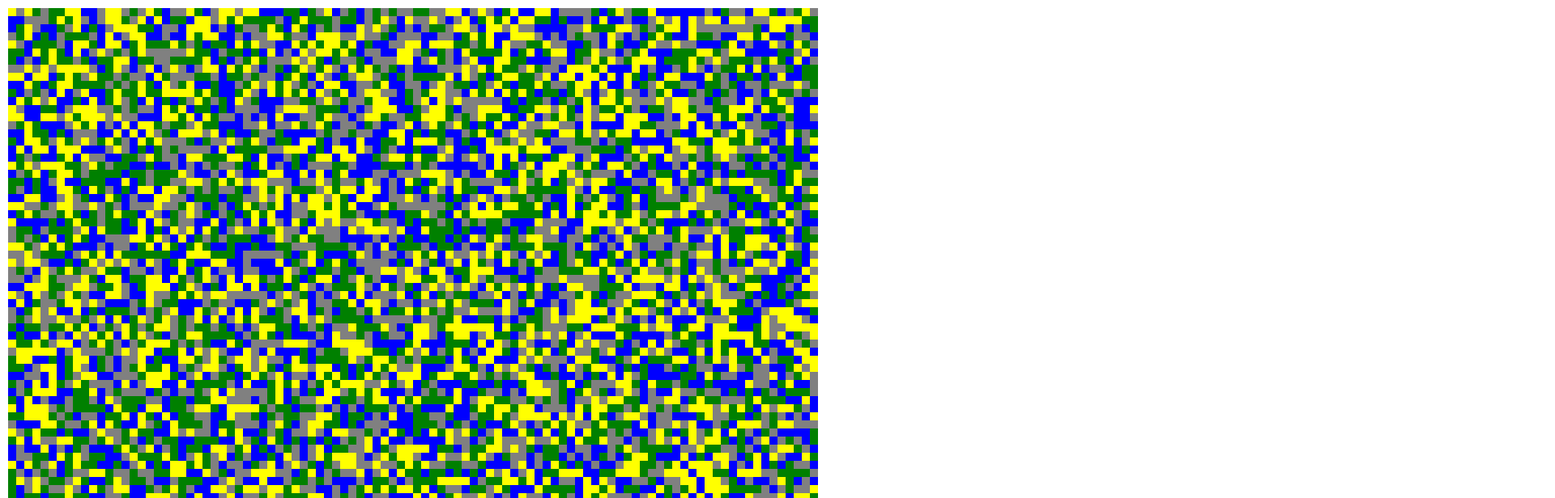
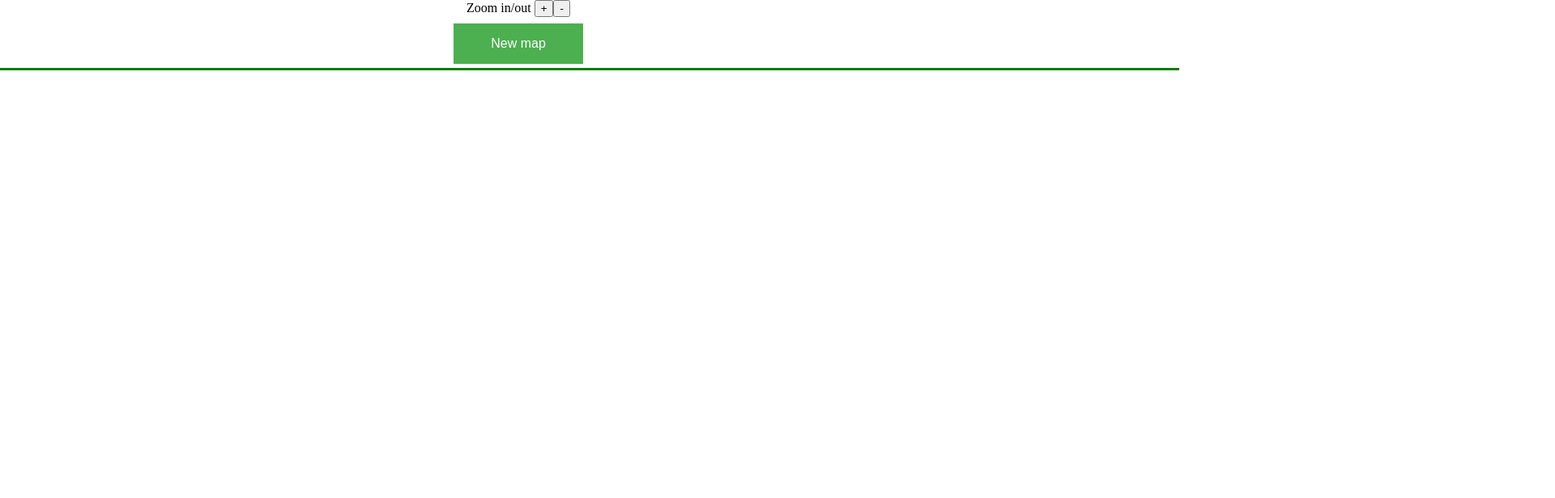
Before and after one commit to Jag114/RTS.JS, a React (Vite) app: page / in a window 1280 px wide. Shown: the top 616 px of the page at 81% size, 1920 px wide, since content can reach past the window. Built offline with nearby package versions, Linux system fonts and the light colour scheme.

Commit message:
function to zoom, and scale variable added

```diff
--- a/src/components/Map.css
+++ b/src/components/Map.css
@@ -1,3 +1,24 @@
-body{
+.map-holder{
+  display: flex;
+  flex-direction: column;
   text-align: center;
+  justify-content: center;
+  align-items: center;
 }
+
+.map-canvas{
+  outline: solid green;
+  padding: 1rem;
+}
+
+.map-button{
+  background-color: #4CAF50;
+  border: none;
+  color: white;
+  padding: 1rem 2rem;
+  text-decoration: none;
+  font-size: 1rem;
+  width: 10rem;
+  margin-top: .5rem;
+  margin-bottom: .5rem;
+}
--- a/src/components/Map.tsx
+++ b/src/components/Map.tsx
@@ -1,21 +1,33 @@
 import { useEffect, useRef, useState } from "react";
 import "./Map.css";
 
+const COL_NUMBER = 160;
+const ROW_NUMBER = 80;
+let scale = 1;
+let newMap:any;
+
 function Map() {
-
-  const [ map, setMap ] = useState(false);
+  // custom hook for this
+  if(localStorage.getItem("mapState") !== null){
+    newMap = [...JSON.parse(localStorage.getItem("mapState")!)]
+  }else{
+    newMap = makeMap();
+  }
+  const [ map, setMap ] = useState([...newMap]) //visible world, changes
+  const [ remake, setRemake ] = useState(false);
   const canvasRef = useRef<HTMLCanvasElement>(null);
+  const worldMap = [...map]; //constant data for world
+  localStorage.setItem("mapState", JSON.stringify(map));
 
   type Cell = { //add terrain type
     x:number, y:number, width:number, height:number,
   }
-  let mapCellsRows = new Array(100);
-  for(let i = 0; i < mapCellsRows.length; i++){
-    mapCellsRows[i] = new Array(100);
-  }
 
-  for (let i = 0; i < mapCellsRows.length; i++) {
-    for(let j = 0; j < mapCellsRows.length; j++){
+  function makeMap(){
+    let mapCellsRows = new Array(ROW_NUMBER).fill(new Array(COL_NUMBER));
+
+    for (let i = 0; i < ROW_NUMBER; i++) {
+      for(let j = 0; j < COL_NUMBER; j++){
         let cell:Cell = {
           x: i,
           y: j,
@@ -25,28 +37,32 @@ function Map() {
         mapCellsRows[i][j] = cell;
       }
     }
+    return mapCellsRows;
+  }
 
   const colorArray = ['gray', 'green', 'blue', 'yellow'];
   //randomized colors
-  function draw(ctx:CanvasRenderingContext2D, cell:Cell, i:number, j:number){
+  function draw(ctx:CanvasRenderingContext2D | undefined, cell:Cell, i:number, j:number){
     const { width, height } = cell;
+    if(ctx !== undefined){
       ctx.beginPath()
       //add perlin noise or weights to certain colours aka terrains
       let index = Math.floor(Math.random() * colorArray.length);
       ctx.fillStyle = colorArray[index];
-    ctx.fillRect(i * 10 + 10, j * 10 + 10, width, height);
+      ctx.fillRect(i * 10 * scale, j * 10 * scale, width, height);
       ctx.closePath();
     }
+  }
 
+  const canvas:HTMLCanvasElement | null = canvasRef.current;
+  const context = canvas?.getContext('2d');
   //https://stackoverflow.com/questions/47774145/creating-chess-board-with-canvas
   //when player moves the map its should redraw, make 1 cell bigger visually
   useEffect(() => {
-    const canvas:HTMLCanvasElement | null = canvasRef.current;
     if(canvas !== null){
-      const context = canvas.getContext('2d');
       if(context !== null){
         let start = Date.now();
-        mapCellsRows.forEach((col, j) => {
+        map.forEach((col, j) => {
           col.forEach((cell:Cell, i:number) => {
             draw(context, cell, i, j);
           });
@@ -56,12 +72,41 @@ function Map() {
     }
   }, [draw])
 
+  // needs an algorithm to create new array of cells that are visible after resizing
+  function changeScale(value:string, scaleValue:number, ctx:CanvasRenderingContext2D | null | undefined){
+    let newScale = scaleValue;
+    switch (value) {
+      case "+":
+        if(newScale < 100){
+          newScale++;
+        }
+        break;
+      case "-":
+        if(newScale > 1){
+          newScale--;
+        }
+        break;
+      default:
+        break;
+    }
+
+    if(scale !== newScale){
+      scale = newScale;
+      ctx?.clearRect(0, 0, 1600, 800);
+      setRemake(prevRemake => !prevRemake);
+    }
+  }
+
   return (
-    <>
-      <canvas id="map-canvas" height="1080px" width="1920px" ref={canvasRef}/>
-      <button onClick={() => setMap(prevMap => !prevMap)}> New map </button>
-    </>
-
+    <div className="map-holder">
+      <div className="map-zoom">
+        <span> Zoom in/out </span>
+        <button className="map-zoom-plus" onClick={() => changeScale("+", scale, context)}> + </button>
+        <button className="map-zoom-minus" onClick={() => changeScale("-", scale, context)}> - </button>
+      </div>
+      <button className="map-button" onClick={() => setRemake(prevRemake => !prevRemake)}> New map </button>
+      <canvas className="map-canvas" height="800px" width="1600px" ref={canvasRef}/>
+    </div>
   )
 }
 
```
Lines whose indentation alone changed are shown as unchanged.
